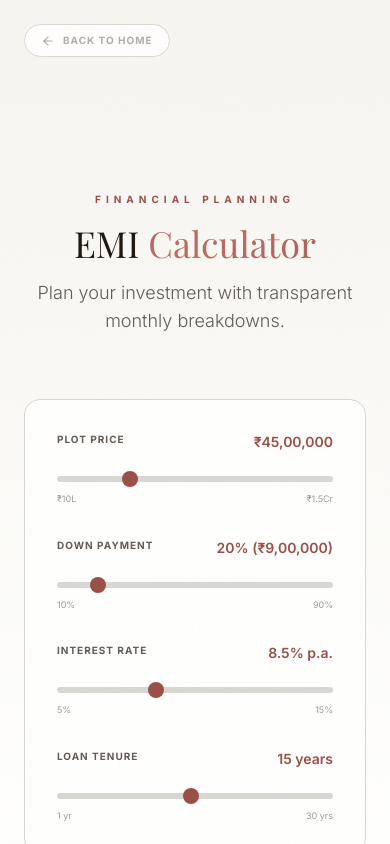
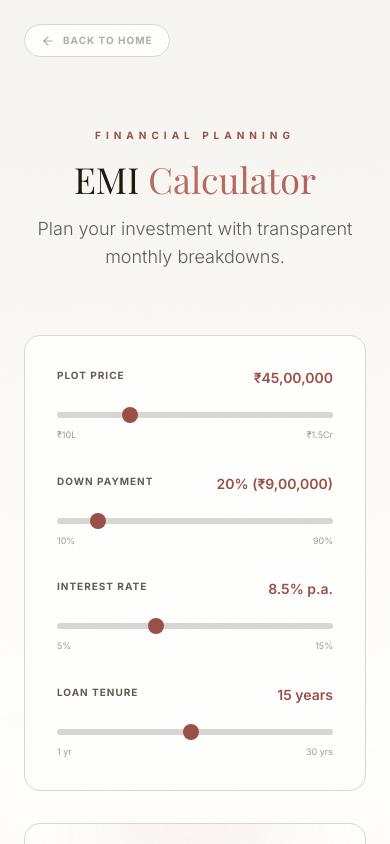
Before and after one commit to juug24btech22417-del/Casa-Lumiere, a Next.js app: page /emi-calculator in a window 390 px wide. Shown: the top 844 px of the page. Built offline with nearby package versions, Linux system fonts and the light colour scheme; a web font is replaced by a local one.

Commit message:
fix(mobile): tighten EMI calculator top padding
py-28 (7rem top + 7rem bottom) left a huge empty band above the
Financial Planning headline on phone viewports. Drop mobile to py-12,
keep desktop py-28 unchanged.

```diff
--- a/src/components/sections/EMICalculator.tsx
+++ b/src/components/sections/EMICalculator.tsx
@@ -31,7 +31,7 @@ export const EMICalculator = () => {
   const inputClass = "w-full h-1.5 rounded-full appearance-none cursor-pointer bg-champagne accent-gold [&::-webkit-slider-thumb]:appearance-none [&::-webkit-slider-thumb]:w-4 [&::-webkit-slider-thumb]:h-4 [&::-webkit-slider-thumb]:rounded-full [&::-webkit-slider-thumb]:bg-gold [&::-webkit-slider-thumb]:shadow-gold [&::-webkit-slider-thumb]:cursor-pointer";
 
   return (
-    <section className="py-28 relative overflow-hidden">
+    <section className="py-12 md:py-28 relative overflow-hidden">
       <div className="absolute inset-0 bg-gradient-to-b from-deep-forest via-surface to-deep-forest" />
       <div className="absolute bottom-0 right-0 w-[500px] h-[500px] bg-gold/[0.04] rounded-full blur-[160px] pointer-events-none" />
 
```
